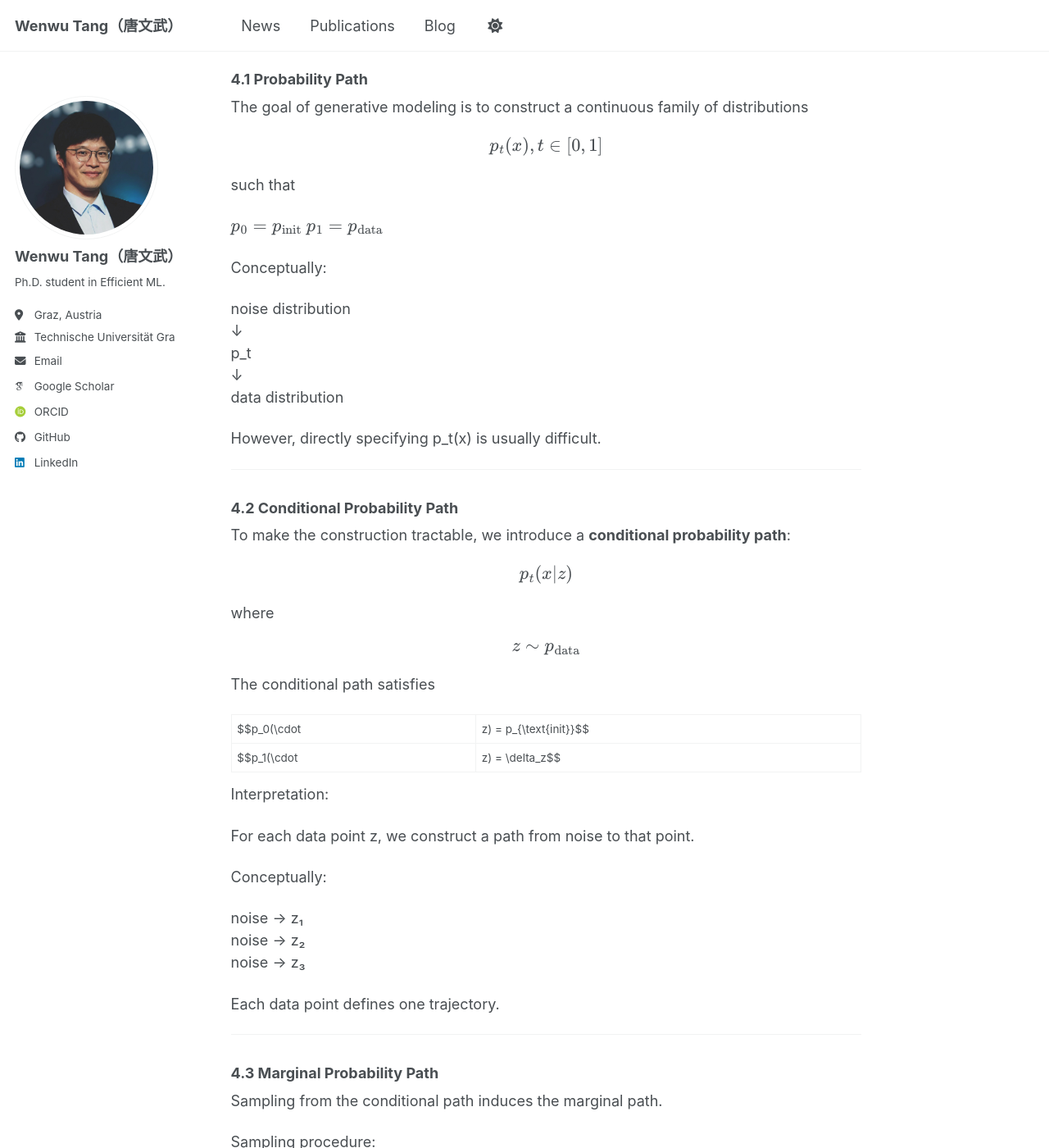
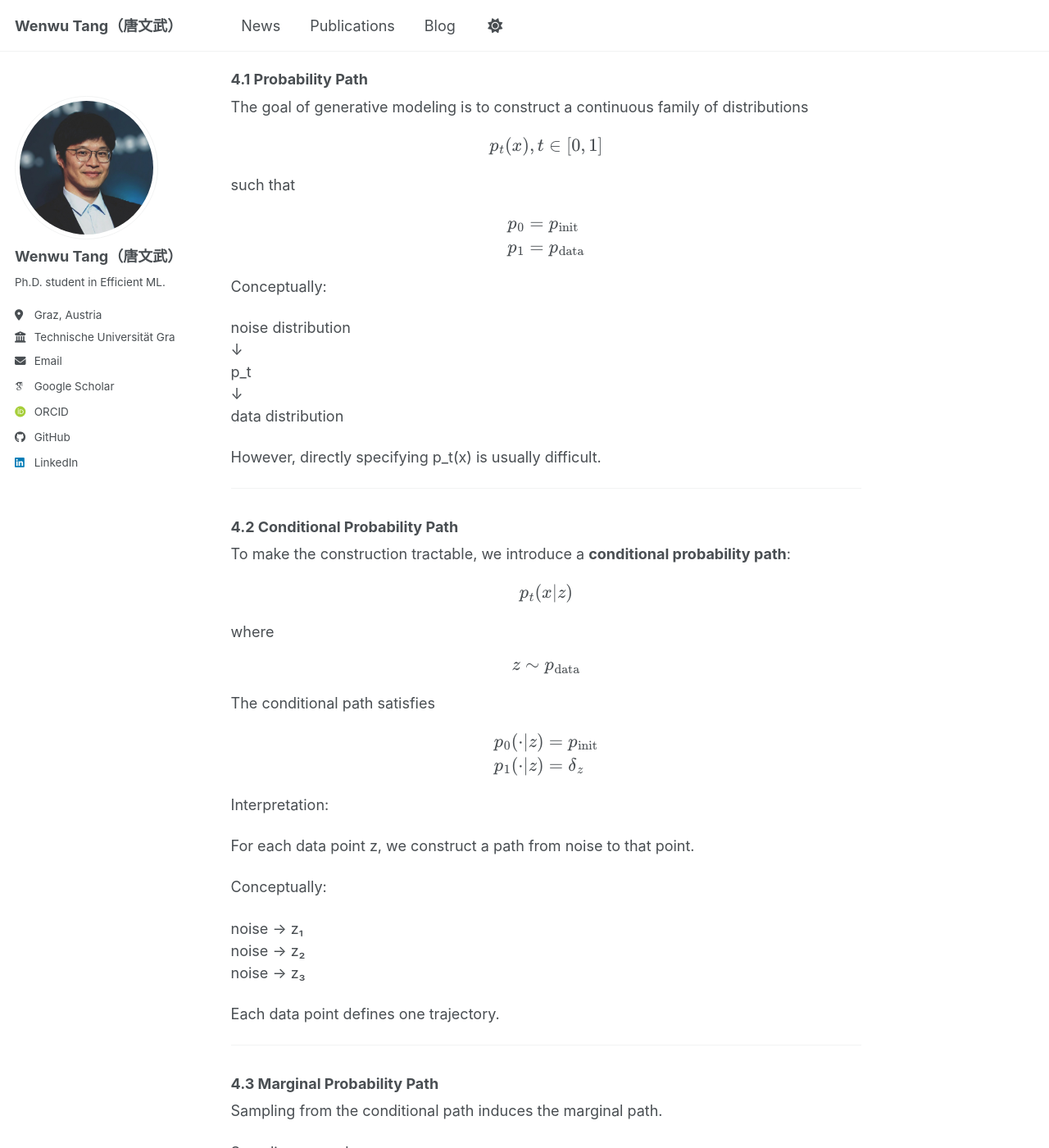
Before and after one commit to TWWinde/TWWinde.github.io, a Jekyll site: the page built from _posts/2012-08-14-blog-post-1.md, in a window 1280 px wide and 1400 px high, scrolled down 5780 px. Shown: the whole window at 82% size. Built offline with Jekyll 4.4.1, drawn with Linux system fonts in a browser that asks for light colours; some web fonts are replaced; a script bundle is joined from its source files by our own code; library files that are not in the unit come from our copies; some of the changed text lies outside the part shown.

Commit message:
fix latex formatting for multi-line block equations

```diff
--- a/_posts/2012-08-14-blog-post-1.md
+++ b/_posts/2012-08-14-blog-post-1.md
@@ -200,8 +200,12 @@ $$p_t(x),  t \in [0,1]$$
 
 such that
 
-$$p_0 = p_{\text{init}}$$
-$$p_1 = p_{\text{data}}$$
+$$
+\begin{aligned}
+p_0 &= p_{\text{init}} \\
+p_1 &= p_{\text{data}}
+\end{aligned}
+$$
 
 
 Conceptually:
@@ -228,8 +232,12 @@ $$z \sim p_{\text{data}}$$
 
 The conditional path satisfies
 
-$$p_0(\cdot|z) = p_{\text{init}}$$
-$$p_1(\cdot|z) = \delta_z$$
+$$
+\begin{aligned}
+p_0(\cdot|z) &= p_{\text{init}} \\
+p_1(\cdot|z) &= \delta_z
+\end{aligned}
+$$
 
 Interpretation:
 
@@ -264,8 +272,12 @@ $$p_t(X_t) = \int p_t(X_t|z) \, p_{\text{data}}(z) \, \mathrm{d}z$$
 
 Thus the marginal path interpolates between noise and data:
 
-$$p_0 = p_{\text{init}}$$
-$$p_1 = p_{\text{data}}$$
+$$
+\begin{aligned}
+p_0 &= p_{\text{init}} \\
+p_1 &= p_{\text{data}}
+\end{aligned}
+$$
 
 ---
 
```
